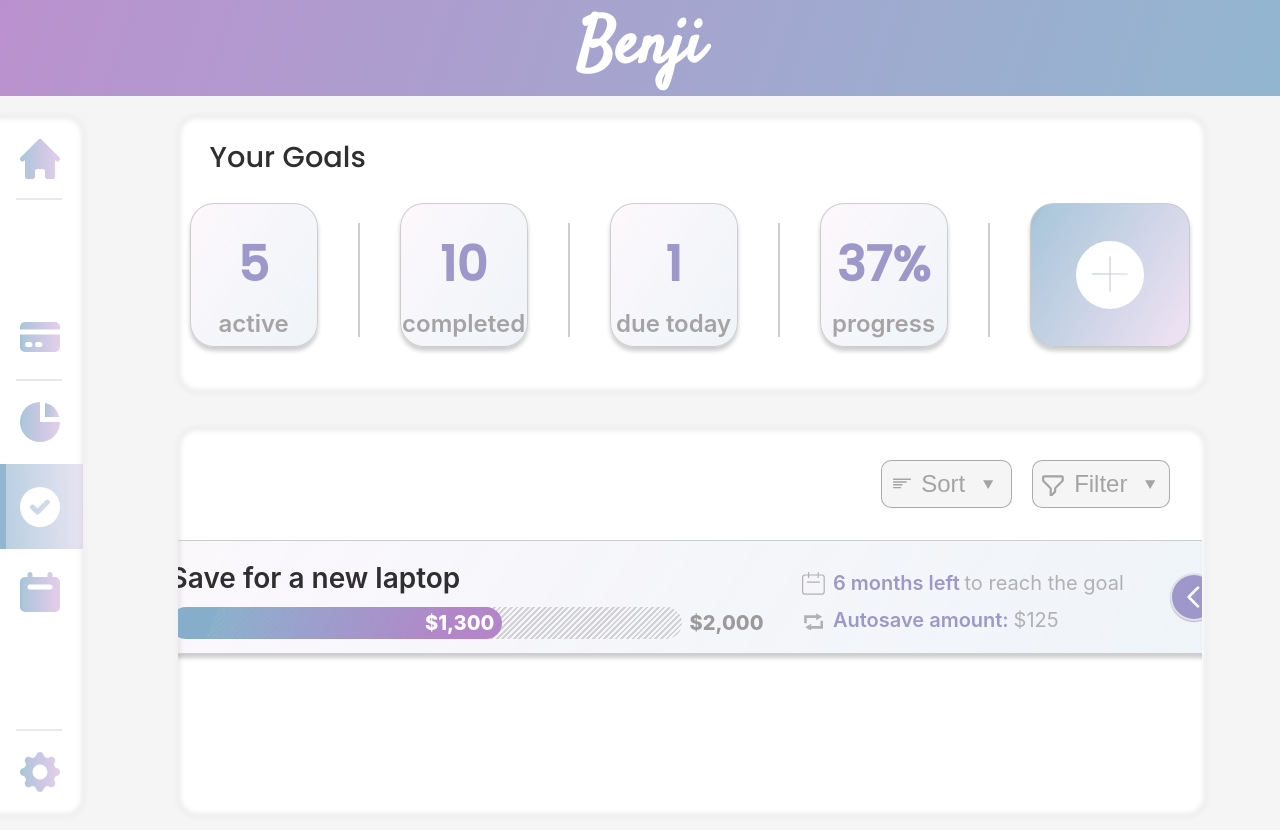
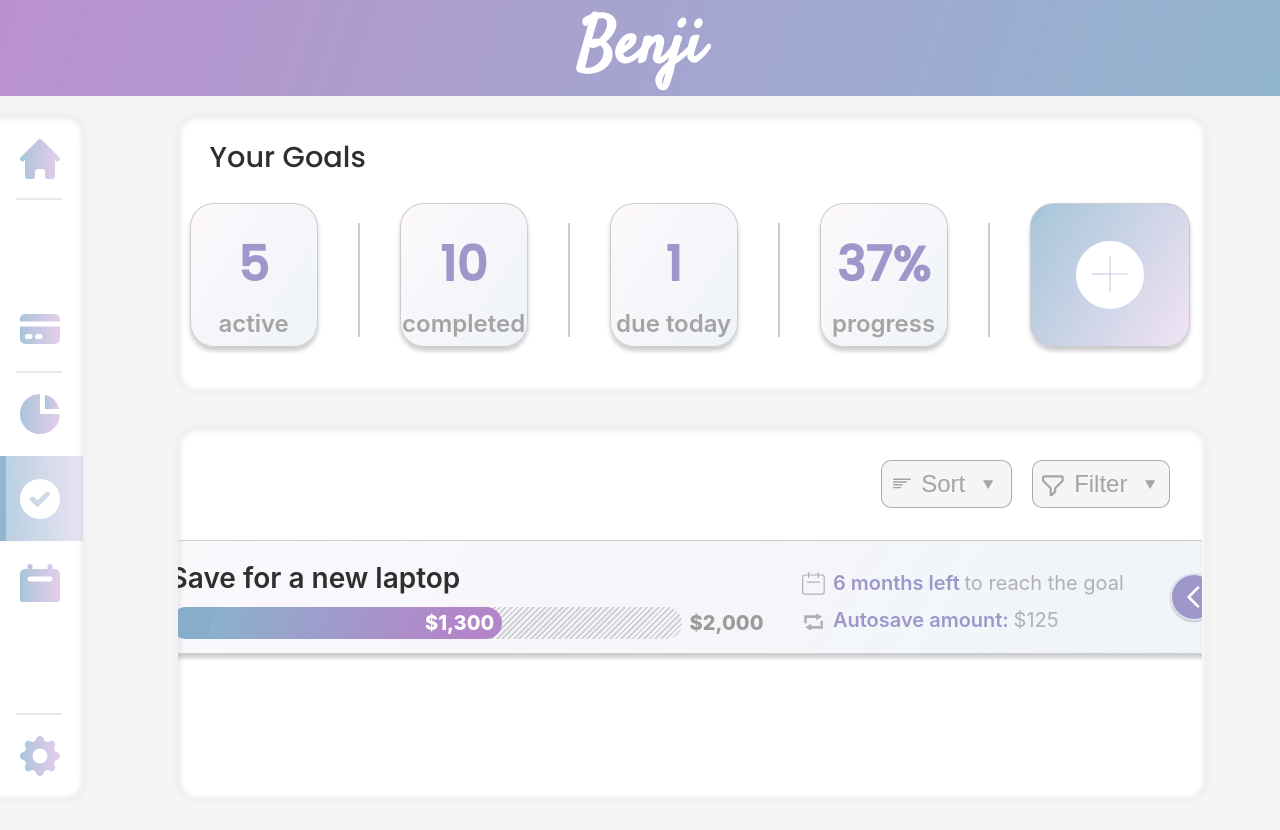
Before and after one commit to victorsandru/Benji, a React (Create React App) app in the folder benji/: page /goals in a window 1280 px wide. Shown: the top 830 px of the page. Built offline with nearby package versions, Linux system fonts and the light colour scheme.

Commit message:
Adjust height of the main content in the BasePageLayout.css

```diff
--- a/benji/src/components/UI/BasePageLayout.css
+++ b/benji/src/components/UI/BasePageLayout.css
@@ -14,7 +14,7 @@ body {
 }
 
 main {
-    height: 87vh;
+    height: 85vh;
     margin: 2.5vh 0;
     display: flex;
     flex-direction: row;
```
